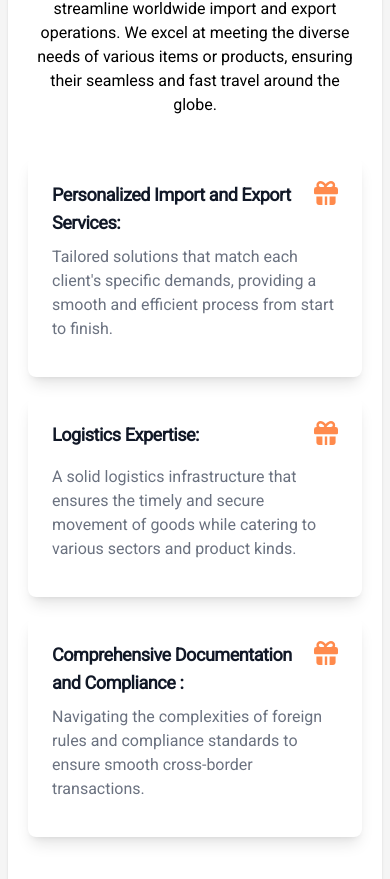
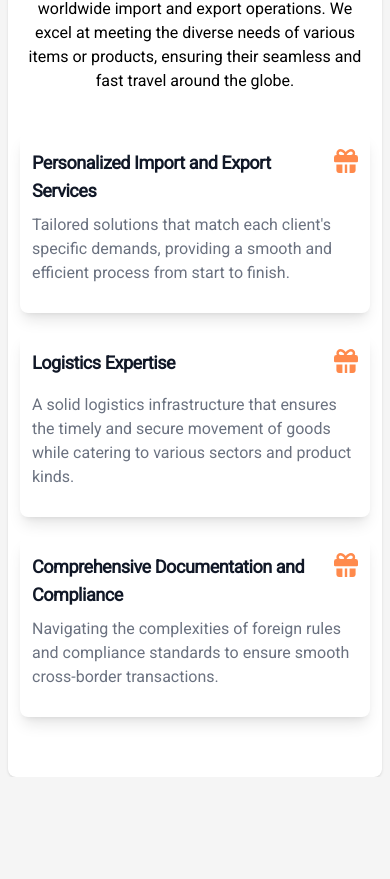
Before and after one commit to aremon86851/importAndExport, a Next.js app: page / in a window 390 px wide. Shown: the part 3912-4791 px from the top of the page. After the commit the page ends 4689 px from the top, so only its background shows below. Built offline with nearby package versions, Linux system fonts and the light colour scheme.

Commit message:
services section pushed

```diff
--- a/components/Services.tsx
+++ b/components/Services.tsx
@@ -3,7 +3,7 @@ import React from "react";
 const Services = () => {
   return (
     <div className="max-w-xxl mx-auto lg:px-32 md:px-14 px-2 mt-14">
-      <div className="bg-white md:p-10 p-5 rounded-lg shadow">
+      <div className="bg-white md:p-10 py-5 px-3 rounded-lg shadow">
         <h1 className="md:text-4xl text-3xl text-black font-bold text-center">
           Services
         </h1>
@@ -13,11 +13,11 @@ const Services = () => {
           items or products, ensuring their seamless and fast travel around the
           globe.
         </p>
-        <div className=" grid lg:grid-cols-3 md:grid-cols-2 grid-cols-1 gap-5 my-10">
-          <div className="p-6 bg-white  gap-5 rounded-lg shadow-lg dark:bg-gray-800 dark:border-gray-700">
+        <div className=" grid lg:grid-cols-3 sm:grid-cols-2 grid-cols-1 gap-5 my-10">
+          <div className="md:p-6 py-4 px-3 bg-white  gap-5 rounded-lg shadow-lg dark:bg-gray-800 dark:border-gray-700">
             <div>
               <h5 className="mb-2 flex gap-4 justify-between text-lg font-semibold tracking-tight text-gray-900 dark:text-white">
-                Personalized Import and Export Services:
+                Personalized Import and Export Services
                 <span>
                   <svg
                     className="md:w-10 md:h-10 w-6 text-orange-400 dark:text-gray-400 mb-3"
@@ -36,10 +36,10 @@ const Services = () => {
               </p>
             </div>
           </div>
-          <div className="p-6 bg-white flex gap-5 rounded-lg shadow-lg dark:bg-gray-800 dark:border-gray-700">
+          <div className="md:p-6 bg py-4 px-3 white flex gap-5 rounded-lg shadow-lg dark:bg-gray-800 dark:border-gray-700">
             <div>
               <h5 className="mb-2 flex gap-4 justify-between text-lg font-semibold tracking-tight text-gray-900 dark:text-white">
-                Logistics Expertise:
+                Logistics Expertise
                 <span>
                   <svg
                     className="md:w-10 md:h-10 w-6 text-orange-400 dark:text-gray-400 mb-3"
@@ -59,10 +59,10 @@ const Services = () => {
               </p>
             </div>
           </div>
-          <div className="p-6 bg-white  gap-5 rounded-lg shadow-lg dark:bg-gray-800 dark:border-gray-700">
+          <div className="md:p-6 py-4 px-3 bg-white  gap-5 rounded-lg shadow-lg dark:bg-gray-800 dark:border-gray-700">
             <div>
               <h5 className="mb-2 flex gap-4 justify-between text-lg font-semibold tracking-tight text-gray-900 dark:text-white">
-                Comprehensive Documentation and Compliance :
+                Comprehensive Documentation and Compliance
                 <span>
                   <svg
                     className="md:w-10 md:h-10 w-6 text-orange-400 dark:text-gray-400 mb-3"
```
